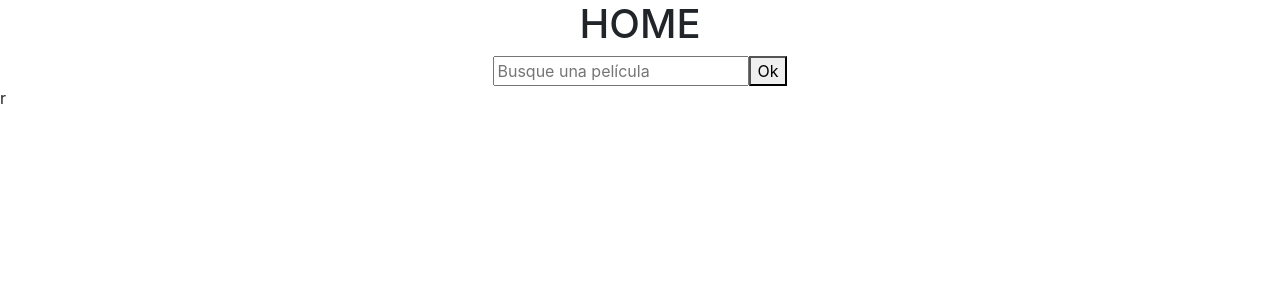
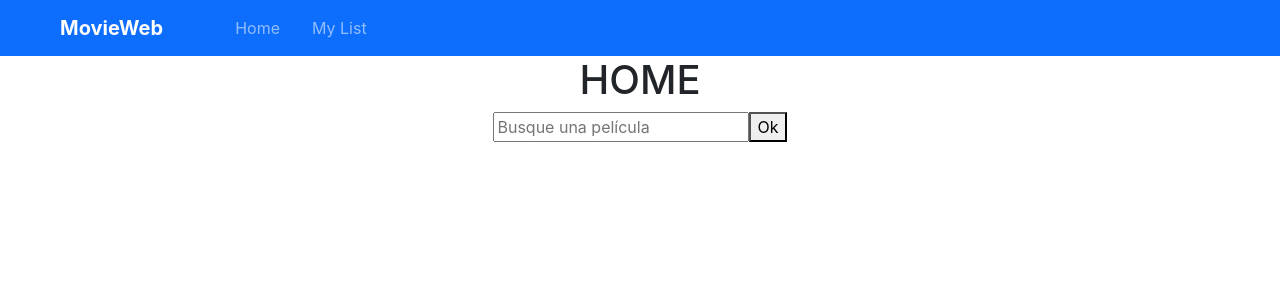
Before and after one commit to GtieZ/MovieApp, a React (Create React App) app: page / in a window 1280 px wide. Shown: the top 300 px of the page. Built offline with nearby package versions, Linux system fonts and the light colour scheme.

Commit message:
adding NavBar component

```diff
--- a/public/index.html
+++ b/public/index.html
@@ -10,34 +10,14 @@
       content="Web site created using create-react-app"
     />
     <link rel="apple-touch-icon" href="%PUBLIC_URL%/logo192.png" />
-    <!--
-      manifest.json provides metadata used when your web app is installed on a
-      user's mobile device or desktop. See https://developers.google.com/web/fundamentals/web-app-manifest/
-    -->
     <link rel="manifest" href="%PUBLIC_URL%/manifest.json" />
-    <!--
-      Notice the use of %PUBLIC_URL% in the tags above.
-      It will be replaced with the URL of the `public` folder during the build.
-      Only files inside the `public` folder can be referenced from the HTML.
 
-      Unlike "/favicon.ico" or "favicon.ico", "%PUBLIC_URL%/favicon.ico" will
-      work correctly both with client-side routing and a non-root public URL.
-      Learn how to configure a non-root public URL by running `npm run build`.
-    -->
-    <title>React App</title>
+    <title>MovieWeb</title>
   </head>
   <body>
     <noscript>You need to enable JavaScript to run this app.</noscript>
     <div id="root"></div>
-    <!--
-      This HTML file is a template.
-      If you open it directly in the browser, you will see an empty page.
 
-      You can add webfonts, meta tags, or analytics to this file.
-      The build step will place the bundled scripts into the <body> tag.
 
-      To begin the development, run `npm start` or `yarn start`.
-      To create a production bundle, use `npm run build` or `yarn build`.
-    -->
   </body>
 </html>
--- a/src/App.js
+++ b/src/App.js
@@ -7,10 +7,7 @@ function App() {
   return (
     <div className="App">
 
-      <header></header>
-
-      <Router></Router>
-
+      <Router/>
 
     </div>
   );
--- a/src/Router.js
+++ b/src/Router.js
@@ -1,6 +1,7 @@
 import React, { Component } from 'react';
 import { BrowserRouter, Switch, Route } from 'react-router-dom';
 
+import NavBar from './components/NavBar';
 import Home from './components/Home';
 import Movies from './components/Movies';
 import Not_Found from './components/Not_found';
@@ -12,15 +13,20 @@ class Router extends Component {
     render() {
         return (
             <BrowserRouter>
+
+                <NavBar />
+
                 <Switch>
                     <Route exact path='/' component={Home} ></Route>
+                    <Route exact path='/home' component={Home} ></Route>
                     <Route exact path='/movie/:query' component={Movies} ></Route>
 
-                    <Route exact path='/myList' component={MyListComponent} ></Route>
+                    <Route exact path='/mylist' component={MyListComponent} ></Route>
 
 
                     <Route component={Not_Found} ></Route>
                 </Switch>
+
             </BrowserRouter>
         );
     }
--- a/src/components/Movies.js
+++ b/src/components/Movies.js
@@ -5,12 +5,9 @@ import general from '../general/general';
 import MovieComponent from './MovieComponent';
 
 
-
-
 class Movies extends Component {
     apiKey = general.api_key;
     queryUrl = general.search_url;
-
 
     state = {
         movies: [],
@@ -32,12 +29,11 @@ class Movies extends Component {
         this.getMovies();
     }
 
-
     render() {
         if (this.state.movies.length > 0) {
             let listMovie = this.state.movies.map((movie, index) => {
                 return (
-                    <div key={index} className="container">
+                    <div key={index} className="MovieList container">
                         <MovieComponent movie={movie} />
                     </div>
                 )
--- /dev/null
+++ b/src/components/NavBar.js
@@ -0,0 +1,41 @@
+import React, { Component } from 'react';
+import { NavLink } from 'react-router-dom';
+
+
+class NavBar extends Component {
+
+    render() {
+        return (
+
+            <nav className="navbar navbar-expand-lg navbar-dark bg-primary">
+                <div className="container-fluid">
+                    <span className="navbar-brand ms-5"><strong>MovieWeb</strong></span>
+
+                    <button className="navbar-toggler" type="button"
+                        data-bs-toggle="collapse" data-bs-target="#navbarNav"
+                        aria-controls="navbarNav" aria-expanded="false"
+                        aria-label="Toggle navigation"
+                    >
+                        <span className="navbar-toggler-icon"></span>
+                    </button>
+
+                    <div className="collapse navbar-collapse ms-5" id="navbarNav">
+                        <ul className="navbar-nav">
+                            <li className="nav-item">
+                                <NavLink to="/home" className="nav-link">Home</NavLink>
+                            </li>
+                            <li className="nav-item ms-3">
+                                <NavLink to="/mylist" className="nav-link">My List</NavLink>
+                            </li>
+                        </ul>
+                    </div>
+
+                </div>
+            </nav>
+
+
+        );
+    }
+}
+
+export default NavBar;
--- a/src/index.js
+++ b/src/index.js
@@ -16,7 +16,7 @@ ReactDOM.render(
   <React.StrictMode>
     <Provider store={store}>
       <App />
-    </Provider>r
+    </Provider>
 
   </React.StrictMode>,
   document.getElementById('root')
```
